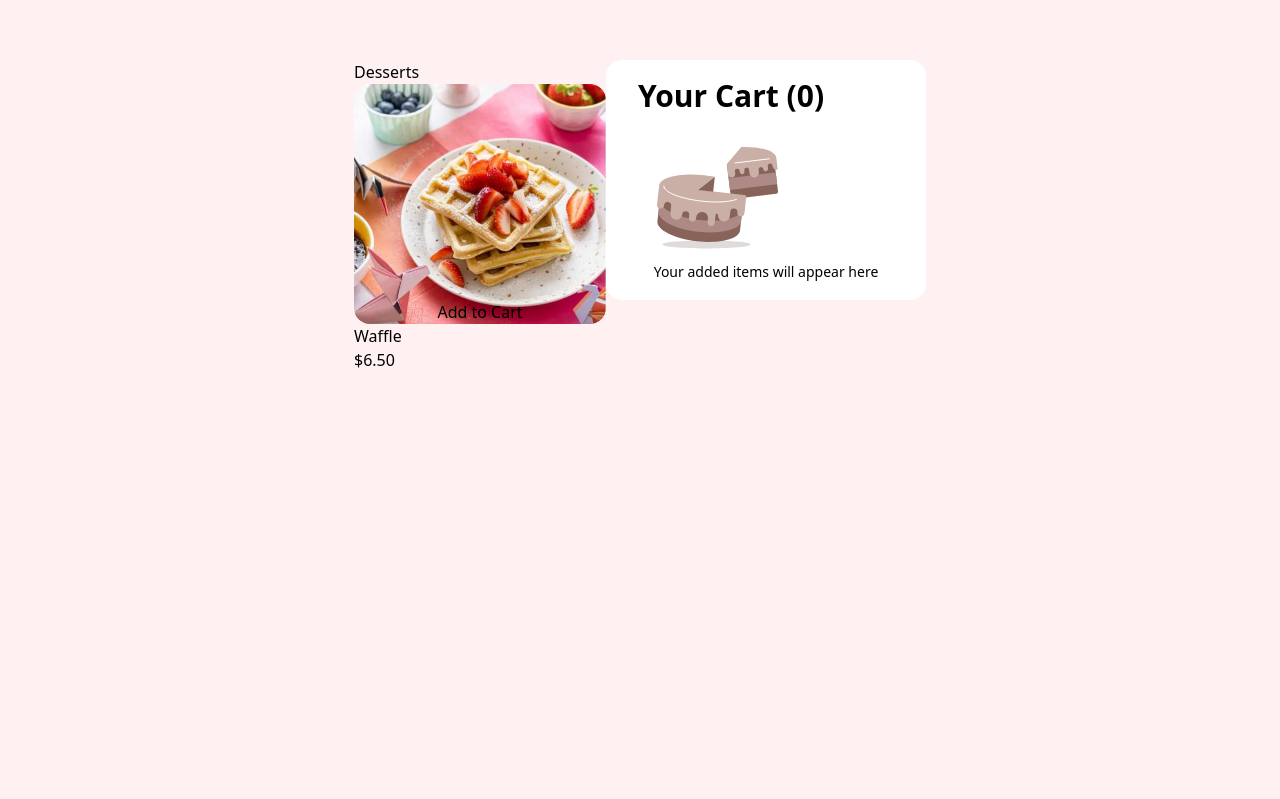
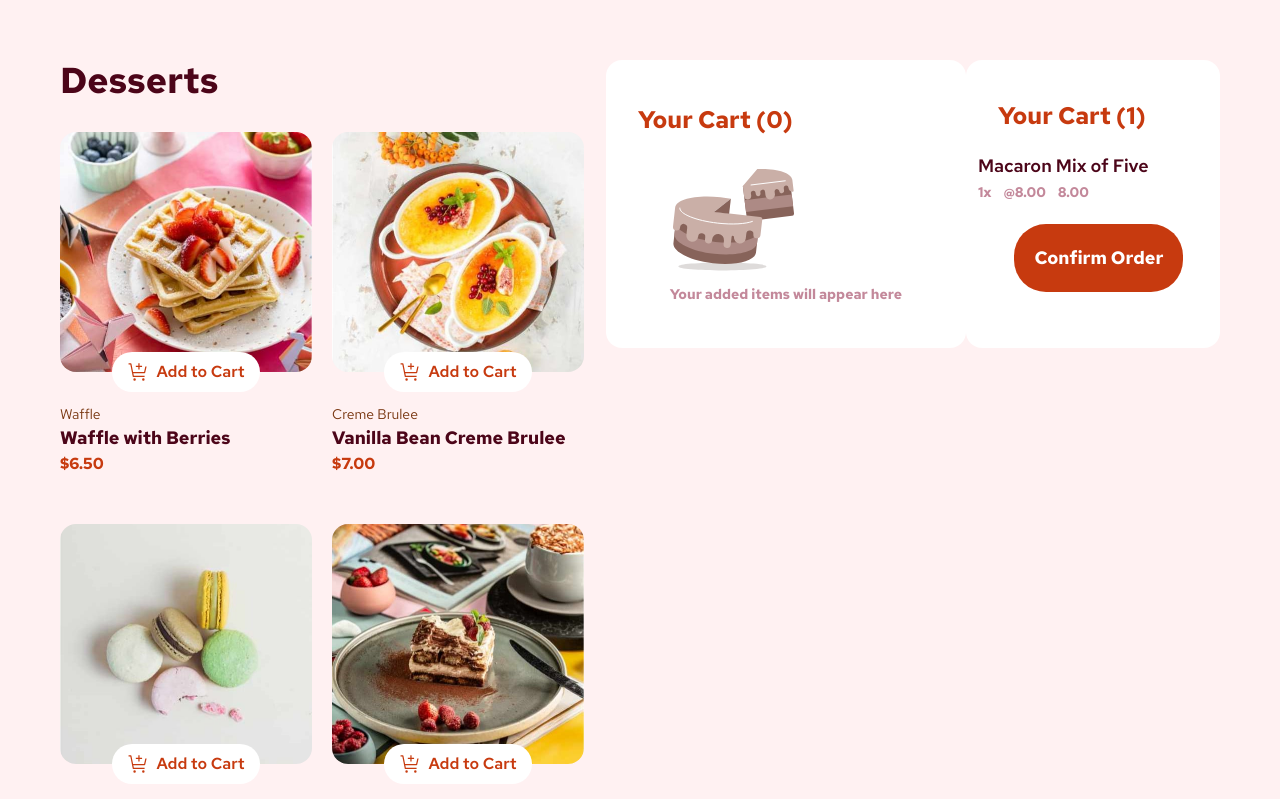
Before and after one commit to Eazicode/Desert-vite, a React (Vite) app: page / in a window 1280 px wide. Shown: the top 799 px of the page. Built offline with nearby package versions, Linux system fonts and the light colour scheme.

Commit message:
cartcomponent built

```diff
--- a/index.html
+++ b/index.html
@@ -4,10 +4,13 @@
     <meta charset="UTF-8" />
     <link rel="icon" type="image/svg+xml" href="/vite.svg" />
     <meta name="viewport" content="width=device-width, initial-scale=1.0" />
+    <link rel="preconnect" href="https://fonts.googleapis.com">
+    <link rel="preconnect" href="https://fonts.gstatic.com" crossorigin>
+    <link href="https://fonts.googleapis.com/css2?family=Red+Hat+Text:ital,wght@0,300..700;1,300..700&display=swap" rel="stylesheet">
     <link rel="stylesheet" href="./src/index.css">
     <title>Desserts</title>
   </head>
-  <body class="bg-rose-50">
+  <body class="bg-rose-50 font-[Red_Hat_Text]">
     <div id="root"></div>
     <script type="module" src="/src/main.jsx"></script>
   </body>
--- a/src/App.jsx
+++ b/src/App.jsx
@@ -1,32 +1,40 @@
 import { useEffect, useState } from "react";
 import CartComponent from "./Components/Cart";
 import ProductItemComponent from "./Components/ProductItem";
-// import Cart from './Components/Cart'
 import data from "./desert.json";
 import "./index.css";
+import CartItem from "./Components/CartItem";
 
 function App() {
   const [deserts, setDeserts] = useState([]);
 
   useEffect(() => {
     setDeserts(data.desert);
-    console.log(deserts);
   }, [deserts]);
   return (
     <>
-      <div className="App flex justify-center pt-15">
-        <ProductItemComponent
-          id={1}
-          name="Waffle"
-          Category="waffle with berries"
-          price="$6.50"
-          image="/imgs/image-waffle-desktop.jpg"
-        />
+      <div className="App flex justify-center pt-15 px-15">
         {
-          /* {map thru deserts here} */
-          // deserts.map()
+         <div className="w-2/3">
+          <p className="text-4xl text-[#4c0519] font-bold mb-8">Desserts</p>
+            <div  className="flex flex-wrap">
+              {deserts.map((desert) => (
+                <div className="w-65 me-3" key={desert.id}>
+                  <div className="flex justify-center items-end w-63 h-60 rounded-2xl bg-cover bg-center" style={{backgroundImage: `url(${desert.imageClass})`}}>
+                  <button><a className="text-[#c73a0f] font-semibold flex bg-white py-2 px-4 -mb-5 rounded-3xl" href=""><img className="me-2" src="\imgs\SVGs\cart.svg" alt="" /> <span>Add to Cart</span></a></button>
+                  </div>
+
+                  <p className="mt-8 text-sm text-[#78350f]">{desert.category}</p>
+                  <p className="font-bold text-lg text-[#4c0519]">{desert.name}</p>
+                  <p className="mb-12 text-[#c73a0f] font-bold">${desert.price.toFixed(2)}</p>
+                </div>
+
+              ))}
+            </div>
+         </div>
         }
         <CartComponent />
+        <CartItem />
       </div>
     </>
   );
--- a/src/Components/Cart.jsx
+++ b/src/Components/Cart.jsx
@@ -1,17 +1,25 @@
-const CartComponent = () => {
+import CartItem  from "./CartItem";
+const CartComponent = (id, category, name, price, imageClass) => {
   return (
-    <div className="w-80 h-60 flex items-center bg-white rounded-2xl">
-      <div className="w-full">
-        <p className="text-3xl font-bold mb-5 ps-8" >Your Cart (0)</p>
+    <>
+      <div className="w-1/3">
+        <div className="flex w-90 h-72  items-center bg-white rounded-2xl">
+          <div className="w-full">
+            <p className="text-2xl font-bold mb-5 ps-8 text-[#c73a0f]" >Your Cart (0)</p>
 
-        <div className="flex justify-center">
-          <div>
-          <img src="\imgs\SVGs\cake.svg" alt="" />
-          <p  className="text-sm">Your added items will appear here</p>
+            <div className="flex justify-center">
+              <div>
+              <img src="\imgs\SVGs\cake.svg" alt="" />
+              <p  className="text-sm text-[#881337] font-bold opacity-50">Your added items will appear here</p>
+              </div>
+            </div>
           </div>
         </div>
+
       </div>
-    </div>
+
+      {/* <CartItem />s */}
+    </>
    );
 }
 
--- a/src/Components/CartItem.jsx
+++ b/src/Components/CartItem.jsx
@@ -1,6 +1,48 @@
+import { useEffect, useState } from "react";
+
 const  CartItem= () => {
+  const [desertsItems, setdesertsItems] = useState([
+    {
+      "id": 3,
+      "category": "Macaron",
+      "name": "Macaron Mix of Five",
+      "price": 8.00,
+      "imageClass": "./imgs/image-macaron-desktop.jpg"
+    }
+  ])
+
+  useEffect(() => {
+    setdesertsItems(desertsItems)
+    // console.log(desertsItems)
+  }, [desertsItems])
+
   return (
-    <></>
+    <>
+    <div className=" bg-white w-90 h-72 rounded-2xl">
+      <div>
+        <p className="text-2xl font-bold mb-5 mt-10 ps-8 text-[#c73a0f]">Your Cart{` (${1})`}</p>
+        { <div className="ps-3">
+            {desertsItems.map( ( desertsItem)=> (
+
+              <div key={desertsItem.id}>
+                <p className="text-lg font-semibold text-[#4c0519]">{desertsItem.name}</p>
+                <p className="mb-5">
+                  <span className="pe-3 text-sm text-[#881337] font-bold opacity-50">{`${1}x`}</span>
+                  <span className="pe-3 text-sm text-[#881337] font-bold opacity-50">{`@${desertsItem.price.toFixed(2)}`}</span>
+                  <span className="text-sm text-[#881337] font-bold opacity-50">{desertsItem.price.toFixed(2)}</span>
+                </p>
+
+                <p className="text-center">
+                <button className="bg-[#c73a0f] text-lg p-5 text-white font-bold rounded-4xl"><a href="">Confirm Order</a></button>
+                </p>
+              </div>
+
+            ))}
+        </div>
+        }
+      </div>
+    </div>
+    </>
    );
 }
 
--- a/src/Components/ProductItem.jsx
+++ b/src/Components/ProductItem.jsx
@@ -6,7 +6,7 @@ const ProductItemComponent = ({name, fullName, price,image}) => {
   return (
 
     <div>
-      <p>Desserts</p>
+      <p className="text-[#4c0519] text-3xl font-bold">Desserts</p>
       <div>
         <div className={`flex justify-center items-end w-63 h-60 rounded-2xl bg-cover bg-center`} style={{backgroundImage: `url(${image})`}}>
 
--- a/src/desert.json
+++ b/src/desert.json
@@ -11,14 +11,14 @@
       "id": 2,
       "category": "Creme Brulee",
       "name": "Vanilla Bean Creme Brulee",
-      "price": 7.0,
+      "price": 7.00,
       "imageClass": "./imgs/image-creme-brulee-desktop.jpg"
     },
     {
       "id": 3,
       "category": "Macaron",
       "name": "Macaron Mix of Five",
-      "price": 8.0,
+      "price": 8.00,
       "imageClass": "./imgs/image-macaron-desktop.jpg"
     },
     {
@@ -32,35 +32,35 @@
       "id": 5,
       "category": "Baklava",
       "name": "Pistachio Baklava",
-      "price": 4.0,
+      "price": 4.00,
       "imageClass": "./imgs/image-baklava-desktop.jpg"
     },
     {
       "id": 6,
       "category": "Pie",
       "name": "Lemon Meringue Pie",
-      "price": 5.0,
+      "price": 5.00,
       "imageClass": "./imgs/image-meringue-desktop.jpg"
     },
     {
       "id": 7,
       "category": "Cake",
       "name": "Red Velvet Cake",
-      "price": 4.5,
+      "price": 4.50,
       "imageClass": "./imgs/image-cake-desktop.jpg"
     },
     {
       "id": 8,
       "category": "Panna",
       "name": "Panna Cotta",
-      "price": 4.5,
+      "price": 4.50,
       "imageClass": "./imgs/image-panna-cotta-desktop.jpg"
     },
     {
       "id": 9,
       "category": "Key Lime Pie",
       "name": "Lime Pie",
-      "price": 6.5,
+      "price": 6.50,
       "imageClass": "./imgs/image-brownie-desktop.jpg"
     }
   ]
```
Also changed, not shown: public/imgs/SVGs/cart.svg (added).
